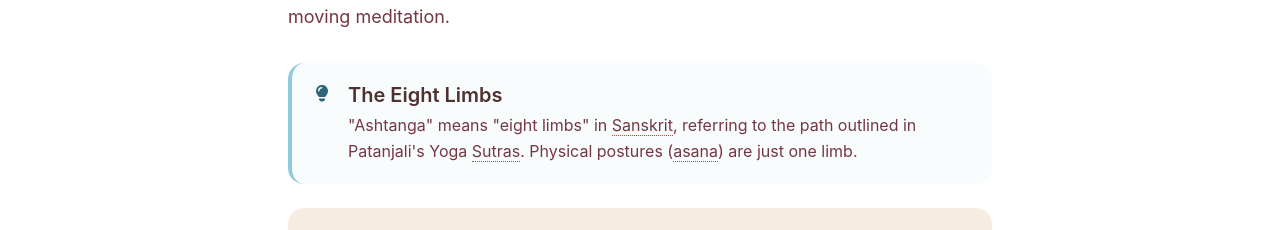
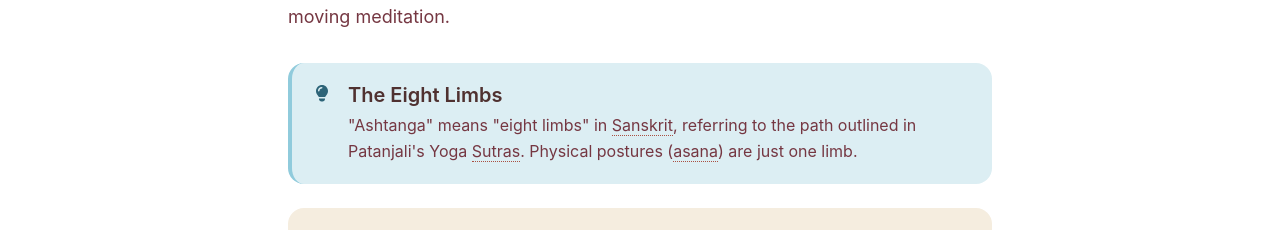
Before and after one commit to nataliarsand/startashtanga, a React (Vite) app: page /getting-started in a window 1280 px wide. Shown: the part 570-800 px from the top of the page. Built offline with nearby package versions, Linux system fonts and the light colour scheme; no server answers.

Commit message:
tweaking blue color

```diff
--- a/src/styles/globals.css
+++ b/src/styles/globals.css
@@ -388,8 +388,8 @@
   .bg-emphasis { background-color: #4F3130; }          /* Strong emphasis background */
   .bg-accent { background-color: #AA5042; }            /* Accent/CTA background */
   .bg-info { background-color: #2D6478; }              /* Info/tip accent background */
-  .bg-info-subtle { background-color: #f8fcfd; }       /* Info/tip subtle background */
-  .bg-warning-subtle { background-color: #fdf8f7; }    /* Warning subtle background */
+  .bg-info-subtle { background-color: #dceef3; }       /* Info/tip subtle background */
+  .bg-warning-subtle { background-color: #dceef3; }    /* Warning subtle background */
 
   /* Text colors - semantic naming */
   .text-heading { color: #4F3130; }                    /* Headings and strong text */
```
